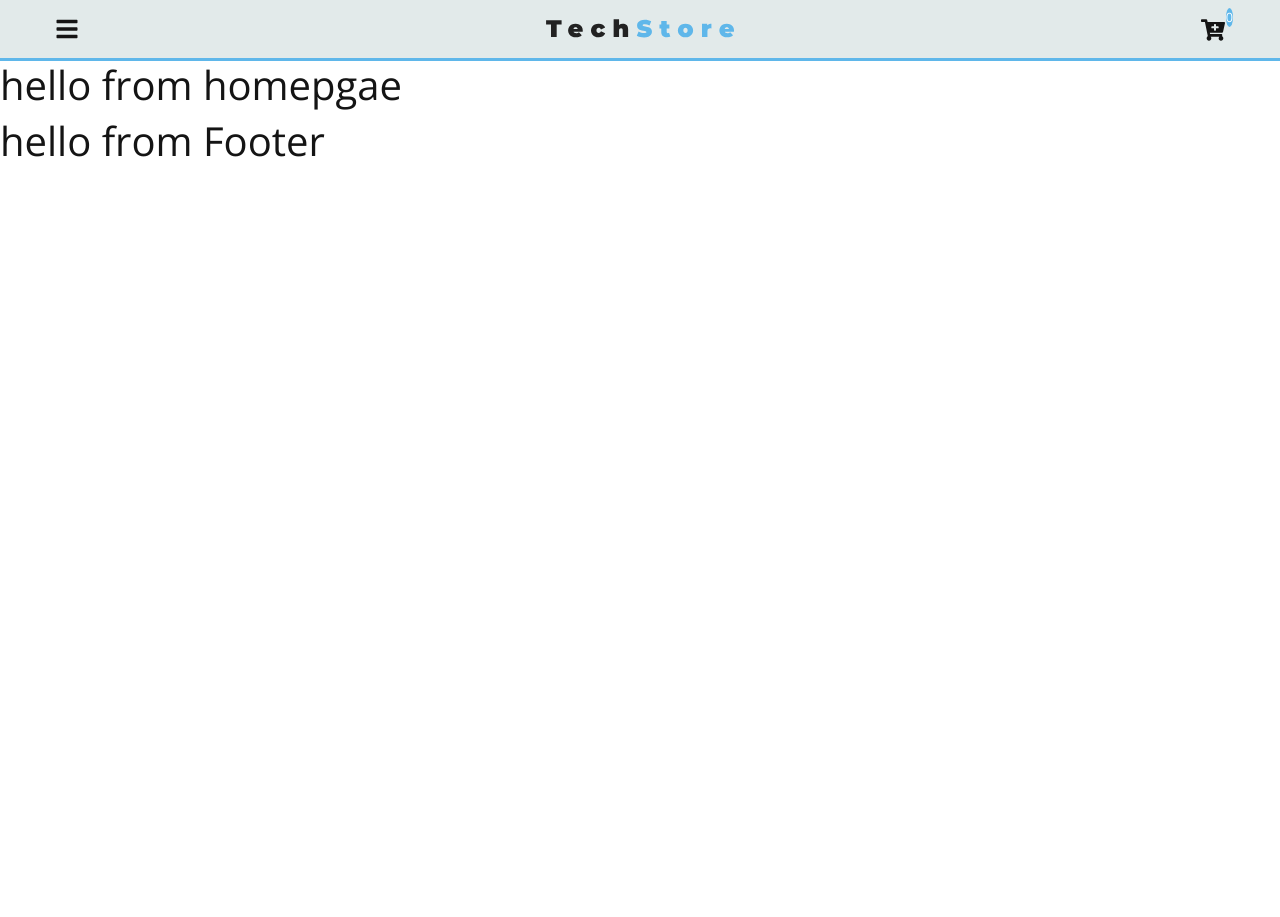
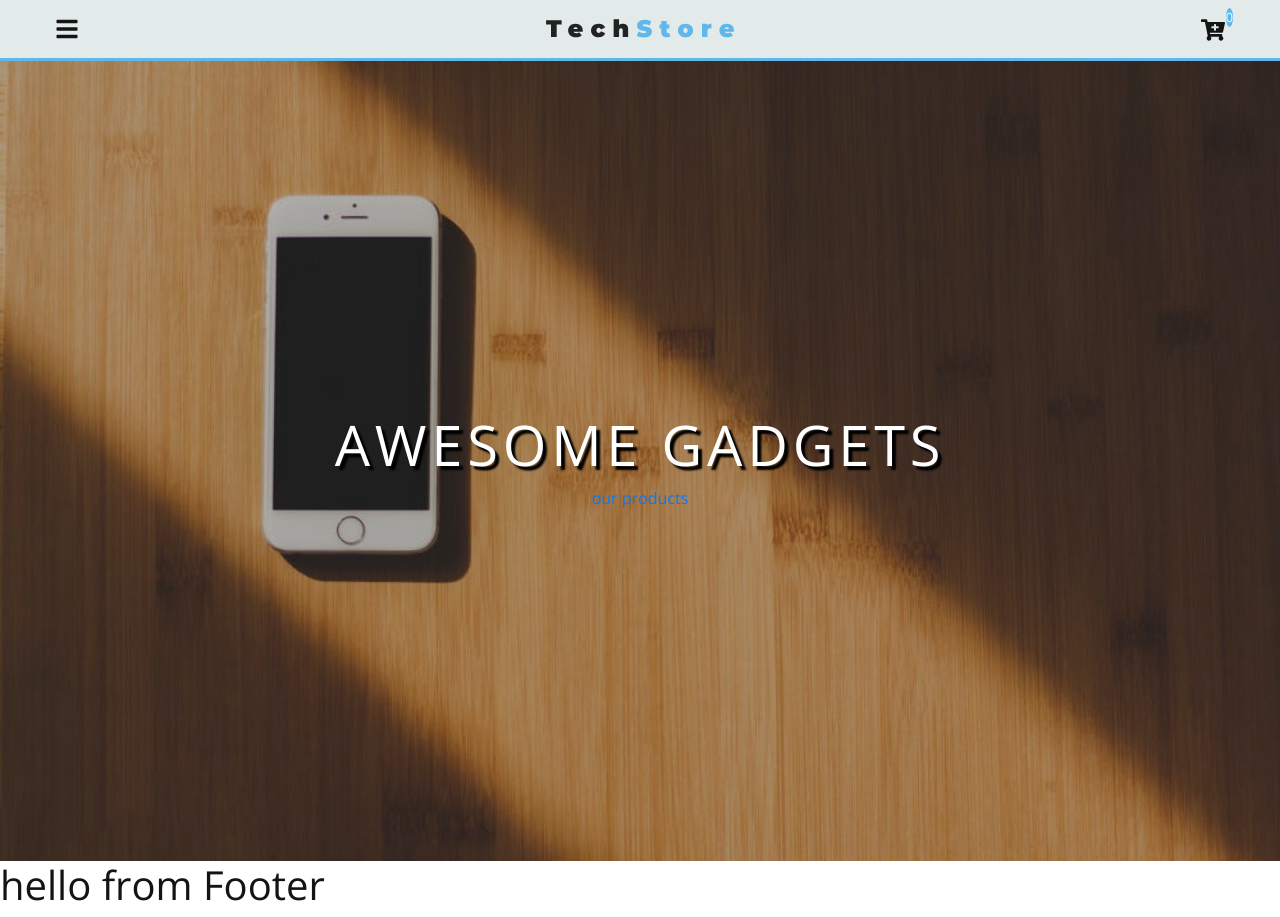
Before and after one commit to JainieJ/delivery-service, a React (Create React App) app: page / in a window 1280 px wide. Before the commit the page ends 800 px from the top, so only its background shows below. Built offline with nearby package versions, Linux system fonts and the light colour scheme.

Commit message:
Hero component

```diff
--- a/src/App.css
+++ b/src/App.css
@@ -7,6 +7,7 @@
   --mainDarkGrey: #333333;
   --mainPink: #f65fa7;
   --mainBlue: #5fb7ea;
+  --mainRGBA: rgba(0, 0, 0, 0.3);
   --mainTransition: all 0.3s ease-in-out;
   --mainSpacing: 0.3rem;
 }
--- /dev/null
+++ b/src/components/Hero.jsx
@@ -0,0 +1,37 @@
+import React from "react";
+import styled from "styled-components";
+import mainBcg from "../img/images/mainBcg.jpeg";
+
+const Hero = ({ img, title, max, children }) => {
+  return (
+    <HeroWrapper max={max} img={img}>
+      <div className="banner">
+        <h1 className="title">{title}</h1>
+        {children}
+      </div>
+    </HeroWrapper>
+  );
+};
+
+export default Hero;
+
+const HeroWrapper = styled.div`
+  text-align: center;
+  display: flex;
+  align-items: center;
+  justify-content: center;
+  min-height: ${props => (props.max ? "100vh" : "60vh")};
+  color: var(--mainWhite);
+  background: linear-gradient(var(--mainRGBA), var(--mainRGBA)),
+    url(${props => props.img}) center/cover no-repeat;
+  .title {
+    font-size: 3.5rem;
+    text-shadow: 4px 4px 2px rgba(0, 0, 0, 3);
+    text-transform: uppercase;
+    letter-spacing: var(--mainSpacing);
+  }
+`;
+
+Hero.defaultProps = {
+  img: mainBcg
+};
--- a/src/pages/HomePage.jsx
+++ b/src/pages/HomePage.jsx
@@ -1,16 +1,16 @@
 import React, { Component } from "react";
-import { ProductConsumer } from "../context/context";
+import Hero from "../components/Hero";
+import { Link } from "react-router-dom";
 
 class HomePage extends Component {
   state = {};
   render() {
     return (
-      <ProductConsumer>
-        {value => {
-          console.log(value);
-          return <h1>hello from homepgae</h1>;
-        }}
-      </ProductConsumer>
+      <>
+        <Hero title="awesome gadgets" max="true">
+          <Link to="/products">our products</Link>
+        </Hero>
+      </>
     );
   }
 }
```
